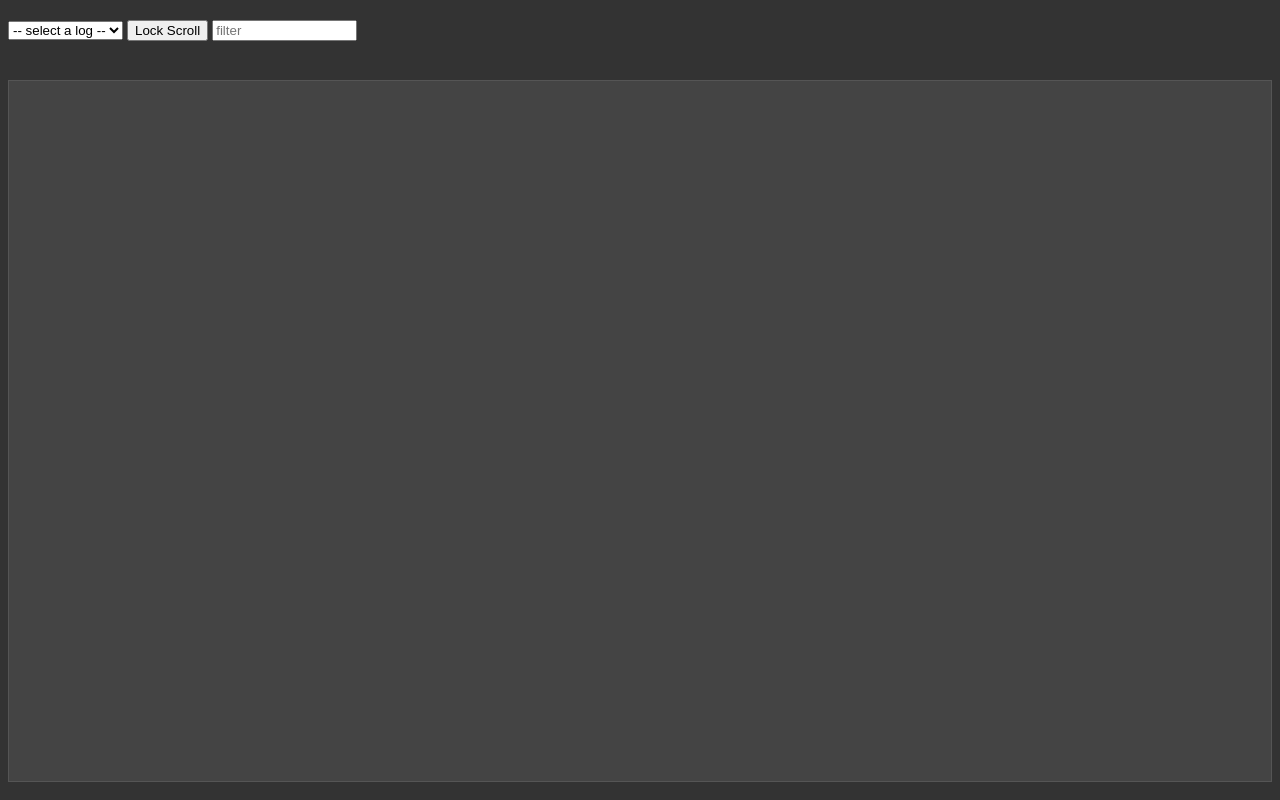
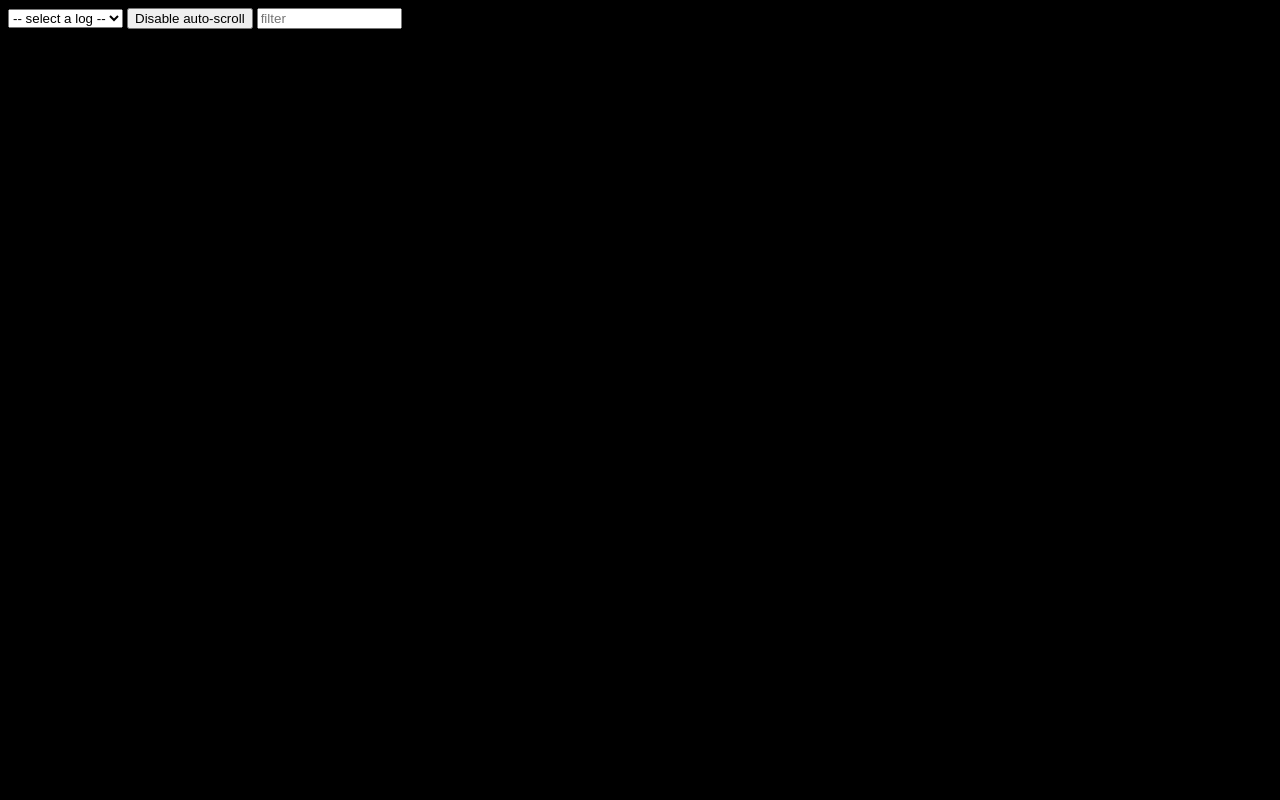
Before and after one commit to netroy/Lockets, a website: page public/index.html in a window 1280 px wide. Drawn offline with nearby package versions, Linux system fonts and the light colour scheme; files that its build step writes are made by us from their sources; no server answers.

Commit message:
Update: teminalish

```diff
--- a/public/css/app.styl
+++ b/public/css/app.styl
@@ -1,11 +1,8 @@
 body
-  background-color: #333
+  background-color: #000
 
 #selector
   float: left
-
-#scrollToggle.down
-   background: #888;
 
 #info
   height: 40px
@@ -18,12 +15,11 @@ body
 
 #tail
   clear: both
-  border: 1px solid #555
   overflow-x: hidden
   overflow-y: auto
-  background-color: #444
-  color: #EEE
-  text-shadow: #000 0 0 2px
+  background-color: #000
+  color: #00ff00
+  text-shadow: lime 0 0 2px
   height: 400px
   padding: 10px
   font-size: 12px
@@ -67,7 +63,7 @@ ol:hover::-webkit-scrollbar-thumb
   opacity: 1.0
 
 #tail li:hover
-  background: #000
+  background: #222
 
 /* Yellow-fade thanks to @snookca: http://snook.ca/archives/html_and_css/yellow-fade-technique-css-animations */
 
--- a/public/index.html
+++ b/public/index.html
@@ -8,14 +8,15 @@
   <link rel="stylesheet" type="text/css" href="css/app.css">
 </head>
 <body>
-  <div id="selector">
-    <select>
-      <option value="" selected>-- select a log --</option>
-    </select>
-    <button id="scrollToggle">Lock Scroll</button>
-    <input type="text" id="filter" size=15 placeholder="filter">
+  <div class="meta">
+    <div id="selector">
+      <select>
+        <option value="" selected>-- select a log --</option>
+      </select>
+      <button id="scrollToggle">Disable auto-scroll</button>
+      <input type="text" id="filter" size=15 placeholder="filter">
+    </div>
   </div>
-  <div id="info" class="trebuchet"></div>
   <ol id="tail" class="monospace selection"></ol>
   <script type="text/javascript" src = "js/app.js"></script>
 </body>
--- a/public/js/app.js
+++ b/public/js/app.js
@@ -17,6 +17,11 @@ $(function() {
   var scrollToggle = $('#scrollToggle');
   scrollToggle.click(function() {
     scrollToggle.toggleClass('down');
+    if ($(this).hasClass("down")) {
+      $(this).html("Enable auto-scroll");
+    }else{
+      $(this).html("Disable auto-scroll");
+    }
   });
 
   // highlight matches
```
Also changed, not shown: public/img/meta-bg.png (added).
